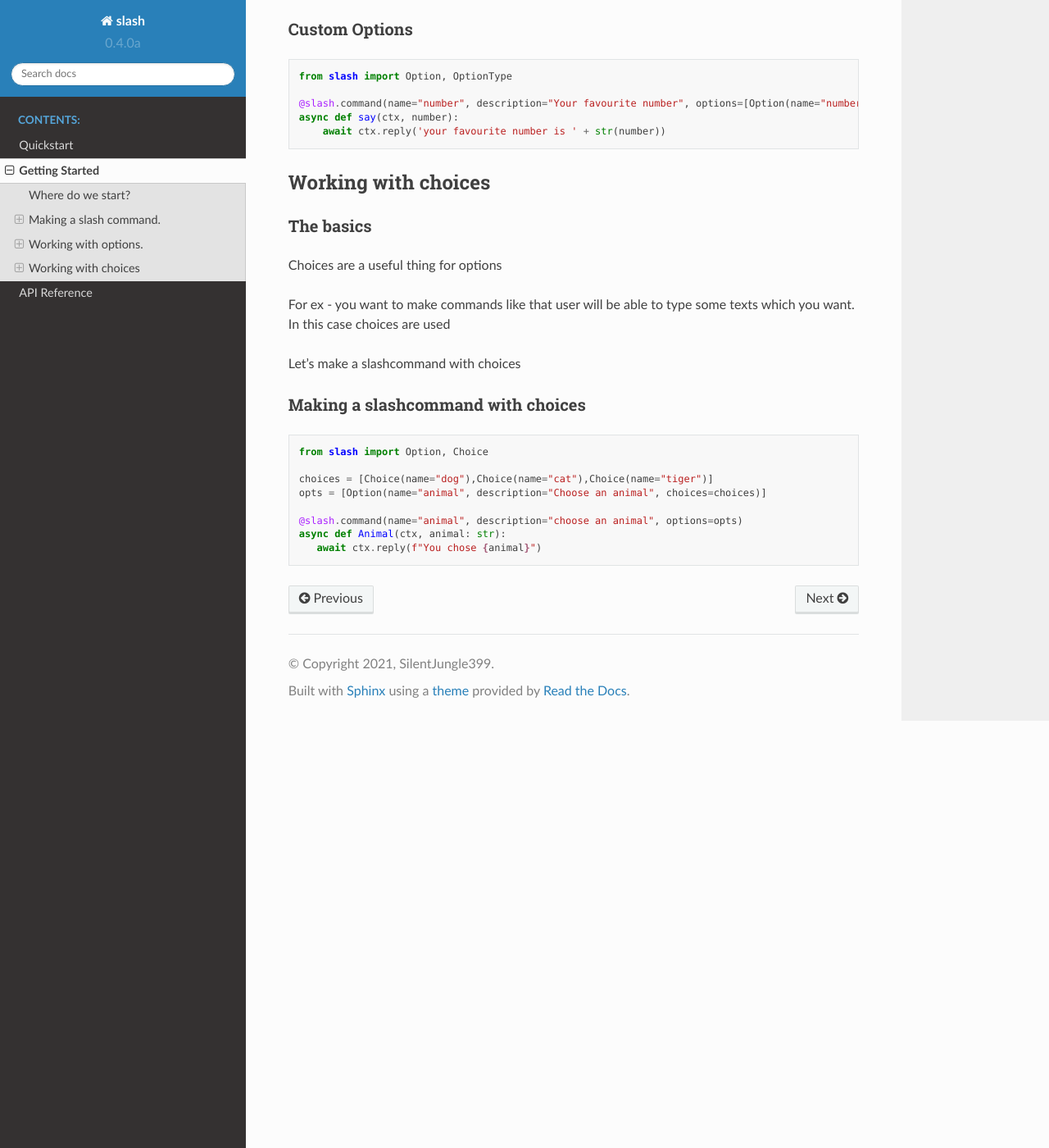
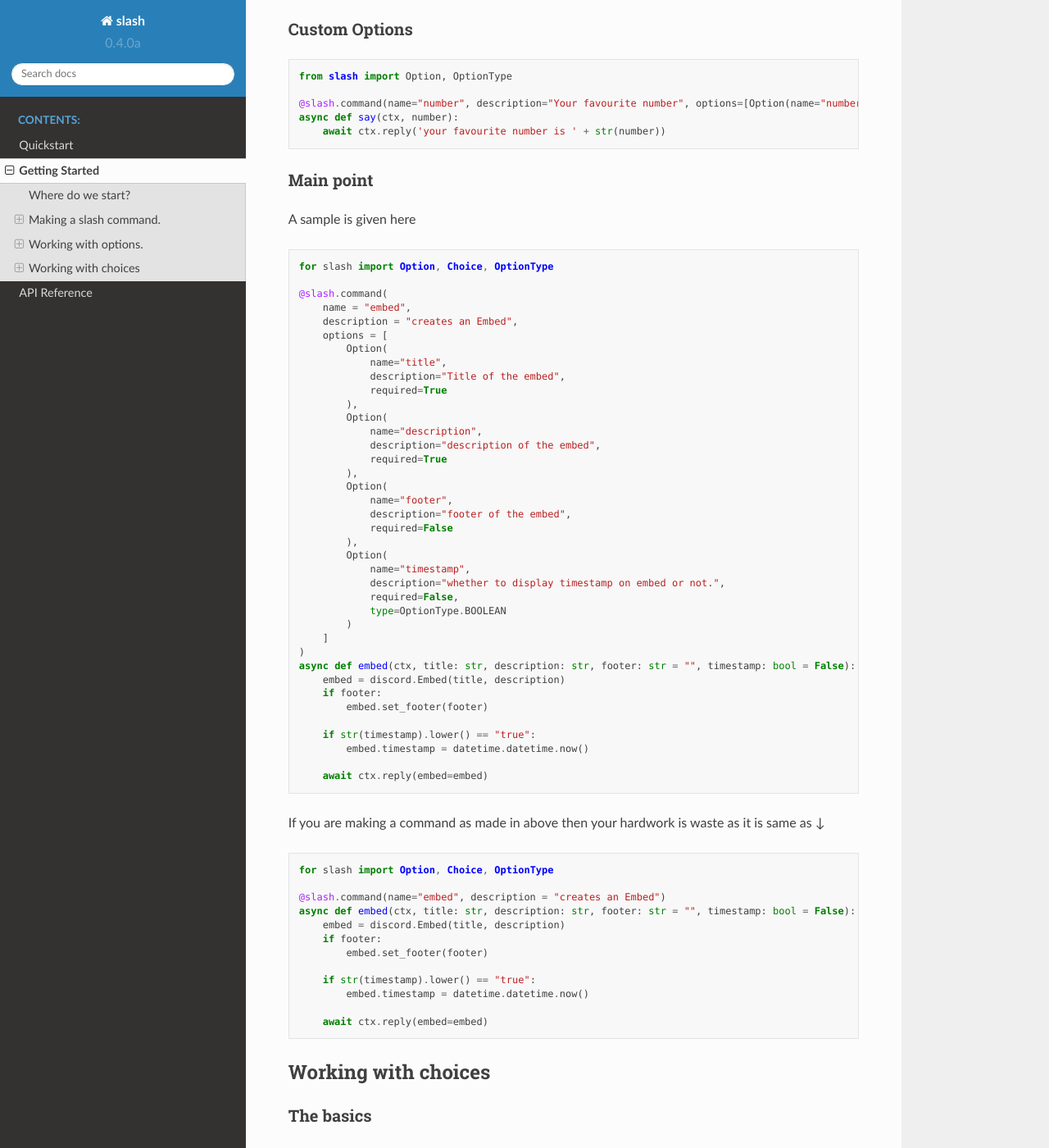
Before and after one commit to SilentJungle399/dpy-appcommands, a Sphinx documentation site: the page built from docs/gettingstarted.rst, in a window 1280 px wide and 1400 px high, scrolled down 1894 px. Shown: the whole window at 82% size. Built offline with Sphinx 7.4.7 and the Read the Docs theme 2.0.0, drawn with Linux system fonts in a browser that asks for light colours.

Commit message:
Adding a main point

```diff
--- a/docs/gettingstarted.rst
+++ b/docs/gettingstarted.rst
@@ -108,6 +108,69 @@ Custom Options
         await ctx.reply('your favourite number is ' + str(number))
 
 
+Main point
+-----------
+
+A sample is given here
+
+.. code-block:: python3
+
+    for slash import Option, Choice, OptionType
+
+    @slash.command(
+        name = "embed",
+        description = "creates an Embed",
+        options = [
+            Option(
+                name="title",
+                description="Title of the embed",
+                required=True
+            ),
+            Option(
+                name="description",
+                description="description of the embed",
+                required=True
+            ),
+            Option(
+                name="footer",
+                description="footer of the embed",
+                required=False
+            ),
+            Option(
+                name="timestamp",
+                description="whether to display timestamp on embed or not.",
+                required=False,
+                type=OptionType.BOOLEAN
+            )
+        ]
+    )
+    async def embed(ctx, title: str, description: str, footer: str = "", timestamp: bool = False):
+        embed = discord.Embed(title, description)
+        if footer:
+            embed.set_footer(footer)
+
+        if str(timestamp).lower() == "true":
+            embed.timestamp = datetime.datetime.now()
+
+        await ctx.reply(embed=embed)
+
+If you are making a command as made in above then your hardwork is waste
+as it is same as ↓
+
+.. code-block:: python3
+
+    for slash import Option, Choice, OptionType
+
+    @slash.command(name="embed", description = "creates an Embed")
+    async def embed(ctx, title: str, description: str, footer: str = "", timestamp: bool = False):
+        embed = discord.Embed(title, description)
+        if footer:
+            embed.set_footer(footer)
+
+        if str(timestamp).lower() == "true":
+            embed.timestamp = datetime.datetime.now()
+
+        await ctx.reply(embed=embed)
 
 Working with choices
 ********************
```
